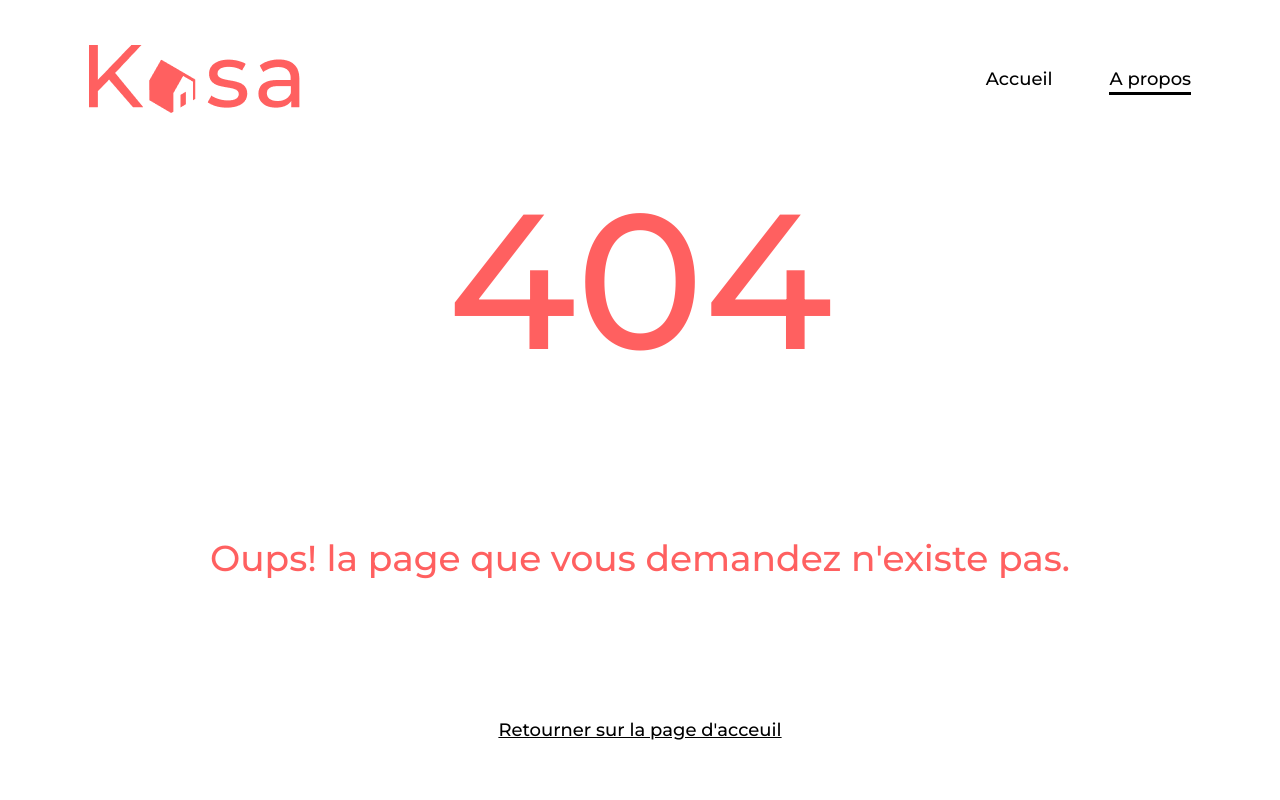
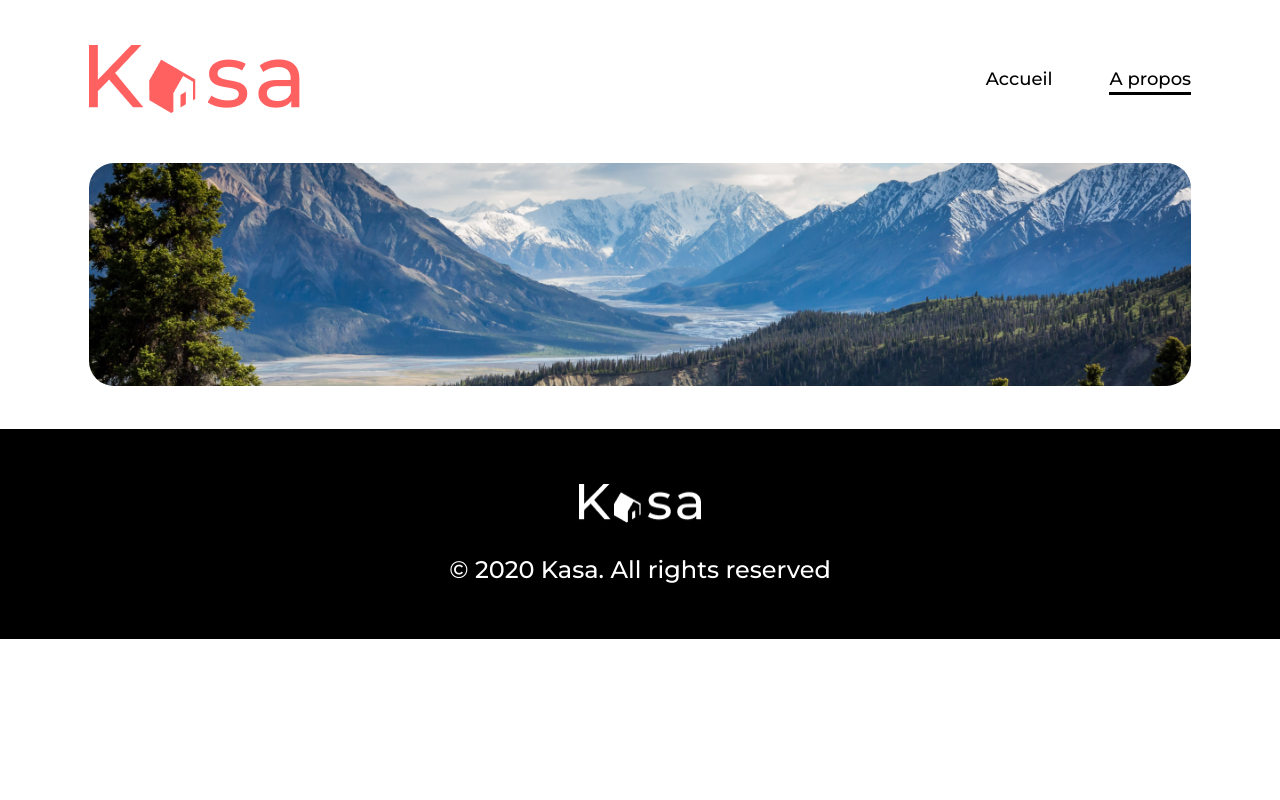
Before and after one commit to Thierry-E/OP-P8_Kasa, a React (Vite) app: page /About in a window 1280 px wide. Before the commit this address had no page. Shown: the top 800 px of the page. Built offline with nearby package versions, Linux system fonts and the light colour scheme.

Commit message:
Ajout de la page About et mises a jour du composant banner pour lk'utiliser dans cette dernière.

```diff
--- a/src/Components/App.jsx
+++ b/src/Components/App.jsx
@@ -3,6 +3,7 @@ import Header from './Header'
 import Home from '../Pages/Home'
 import Footer from './Footer'
 import Error from '../pages/Error'
+import About from '../pages/About'
 
 const App = () => {
   return (
@@ -13,6 +14,7 @@ const App = () => {
           <Route path='*' element={<Error />} />
           {/*Route générique pour les URL non valides*/}
           <Route path='/' element={<Home />} />
+          <Route path='/About' element={<About />} />
         </Routes>
         <Footer />
       </BrowserRouter>
--- a/src/Components/Banner.jsx
+++ b/src/Components/Banner.jsx
@@ -1,13 +1,9 @@
-import falaises from '../assets/Falaises.jpg'
 import PropTypes from 'prop-types'
 
-const Banner = ({ showText }) => {
+const Banner = ({ showText, picture }) => {
   return (
     <div className='banner'>
-      <img
-        src={falaises}
-        alt='Photo représentant des falaises en bord de mer'
-      />
+      <img src={picture} alt='Photo représentant des falaises en bord de mer' />
       {showText && <h1>Chez vous, partout et ailleurs</h1>}
     </div>
   )
@@ -16,6 +12,7 @@ const Banner = ({ showText }) => {
 // Définition des types de props avec PropTypes
 Banner.propTypes = {
   showText: PropTypes.bool.isRequired,
+  picture: PropTypes.string.isrequired,
 }
 
 export default Banner
--- /dev/null
+++ b/src/Pages/About.jsx
@@ -0,0 +1,12 @@
+import Banner from '../components/Banner'
+import Montagnes from '../assets/Montagnes.jpg'
+
+const About = () => {
+  return (
+    <div>
+      <Banner showText={false} picture={Montagnes} />
+    </div>
+  )
+}
+
+export default About
--- a/src/Pages/Home.jsx
+++ b/src/Pages/Home.jsx
@@ -1,10 +1,11 @@
 import Banner from '../components/Banner'
 import Gallery from '../components/Gallery'
+import falaises from '../assets/Falaises.jpg'
 
 const Home = () => {
   return (
     <div>
-      <Banner showText={true} />
+      <Banner showText={true} picture={falaises} />
       <Gallery />
     </div>
   )
```
